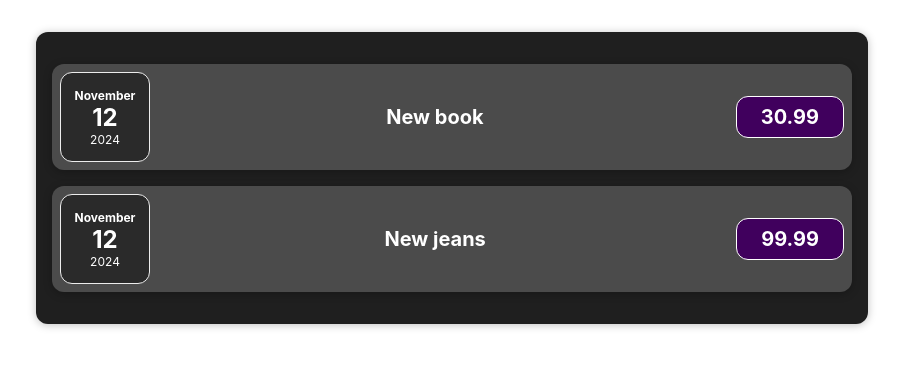
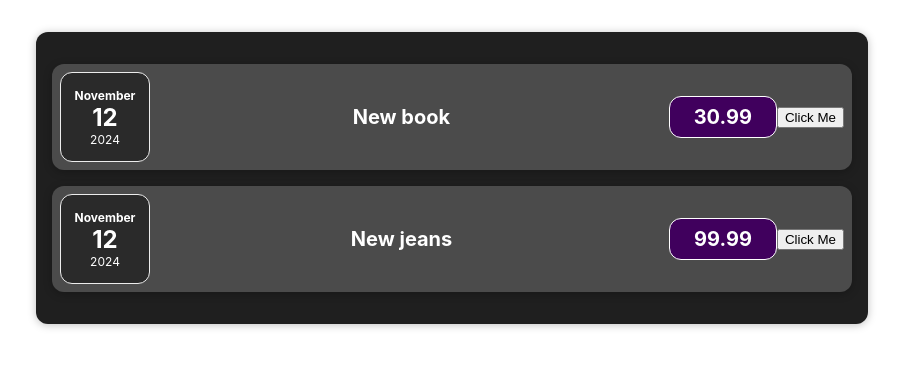
Before and after one commit to JarlBurget/expenses, a React (Create React App) app: page / in a window 1280 px wide. Shown: the top 368 px of the page, without its empty margins (188-1091 px from the left). Built offline with nearby package versions, Linux system fonts and the light colour scheme.

Commit message:
Sündmused ja nende handler-id

```diff
--- a/src/components/Expenses/ExpenseItem.js
+++ b/src/components/Expenses/ExpenseItem.js
@@ -1,7 +1,16 @@
 import ExpenseDate from './ExpenseDate'
 import './ExpenseItem.css'
+import Card from '../UI/Card'
+import { useState } from 'react'
 
  const ExpenseItem = (props) => {
+    const [title, setTitle] = useState(props.data.title)
+
+    const clickHandler = () =>{
+        console.log('Clicked!')
+        setTitle(`Update by click ${title}`)
+        console.log(title)
+    }
 
     return (
         <div className='expense-item'>
@@ -10,6 +19,7 @@ import './ExpenseItem.css'
                 <h2>{props.data.title}</h2>
                 <div className='expense-item__price'>{props.data.price}</div>
             </div>
+            <button onClick={clickHandler}>Click Me</button>
         </div>
     )
 }
```
